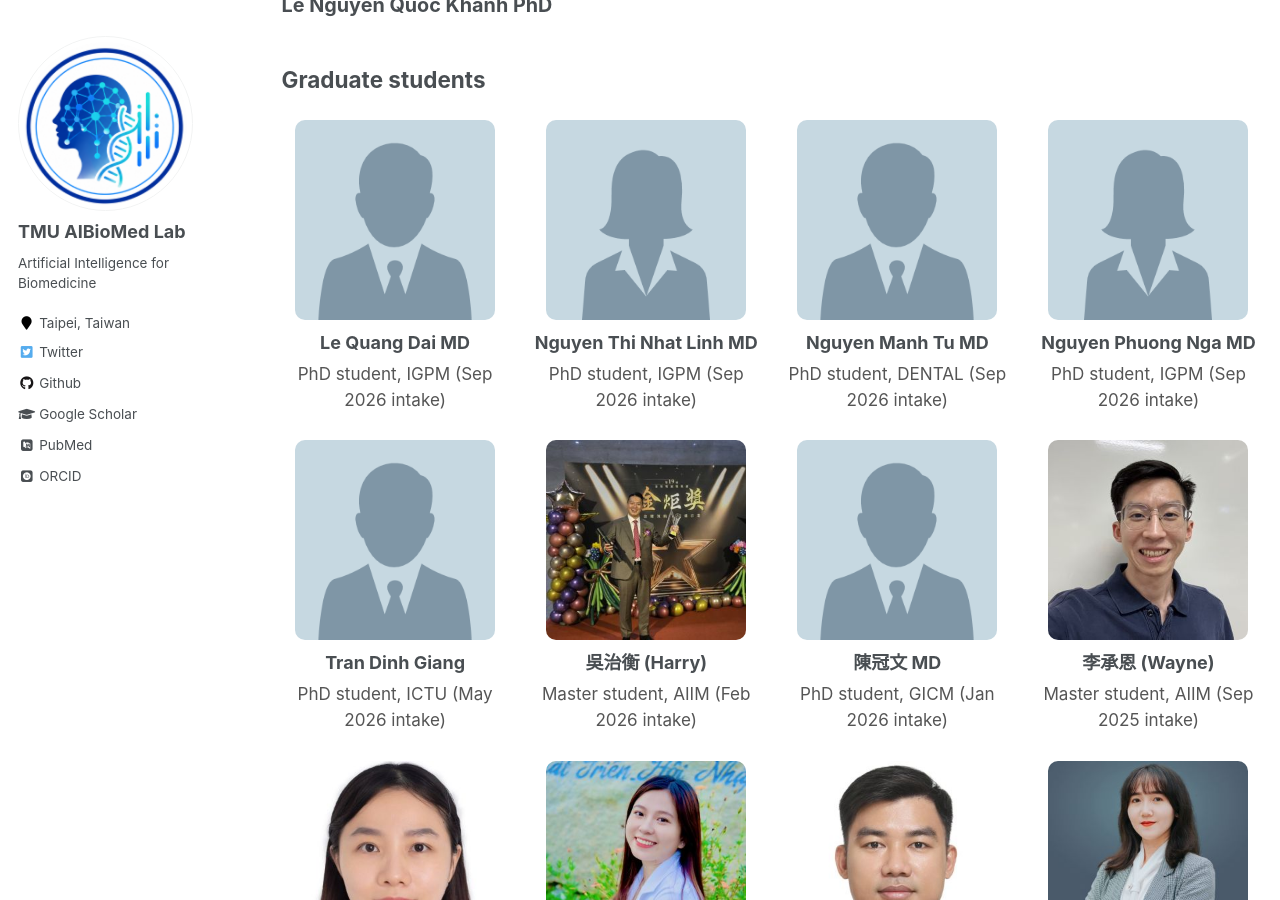
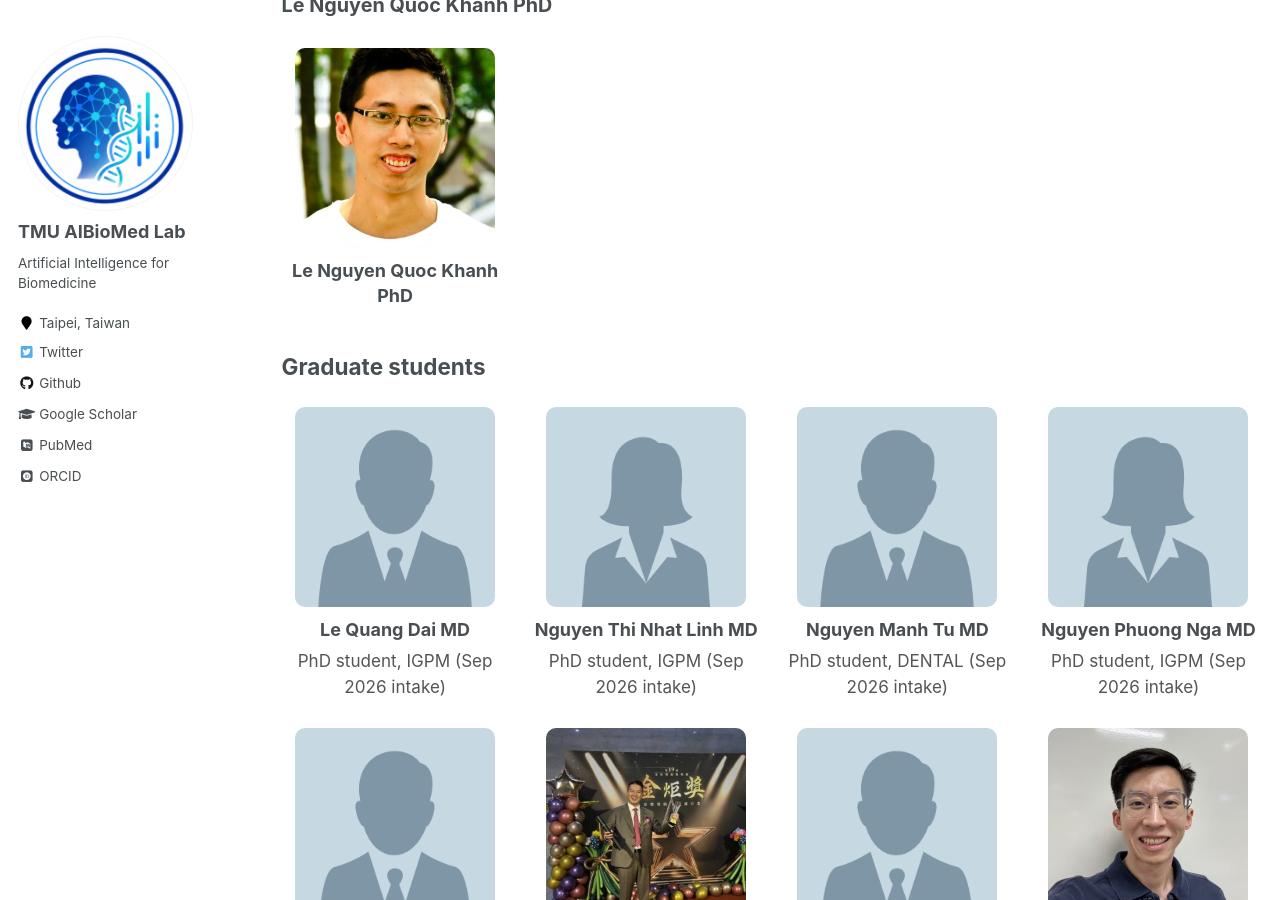
Before and after one commit to khanhlee/khanhlee.github.io, a Jekyll site: the page built from _pages/member.md, in a window 1280 px wide and 900 px high, scrolled down 357 px. Built offline with Jekyll 4.4.1, drawn with Linux system fonts in a browser that asks for light colours; some web fonts are replaced.

Commit message:
Update member.md

```diff
--- a/_pages/member.md
+++ b/_pages/member.md
@@ -84,6 +84,12 @@ AIBioMed Lab brings together researchers, clinicians, and students from diverse
 ## Principal Investigator (PI)
 
 <div class="pi-name">Le Nguyen Quoc Khanh PhD</div>
+<div class="member-grid">
+  <div class="member-card">
+    <img src="/images/pic300.jpg" alt="Le Nguyen Quoc Khanh PhD">
+    <div class="member-name">Le Nguyen Quoc Khanh PhD</div>
+  </div>
+</div>
 
 ## Graduate students
 
```
